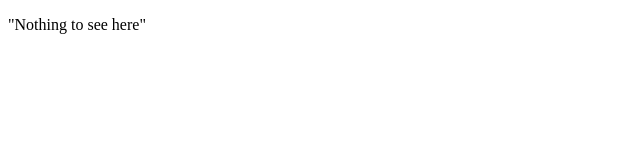
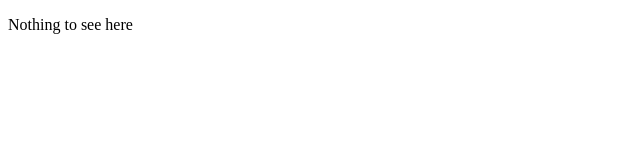
Before and after one commit to angelicaevangelista/infasec, a plain HTML site: page index.html in a window 1280 px wide. Shown: the full height of the page, 0-640 px from the left. Drawn offline with Linux system fonts and the light colour scheme.

Commit message:
Update index.html

```diff
--- a/index.html
+++ b/index.html
@@ -2,7 +2,7 @@
 <html>
 
 <body>
-  <p> "Nothing to see here" </p>
+  <p> Nothing to see here </p>
 
   </body>
 
```
